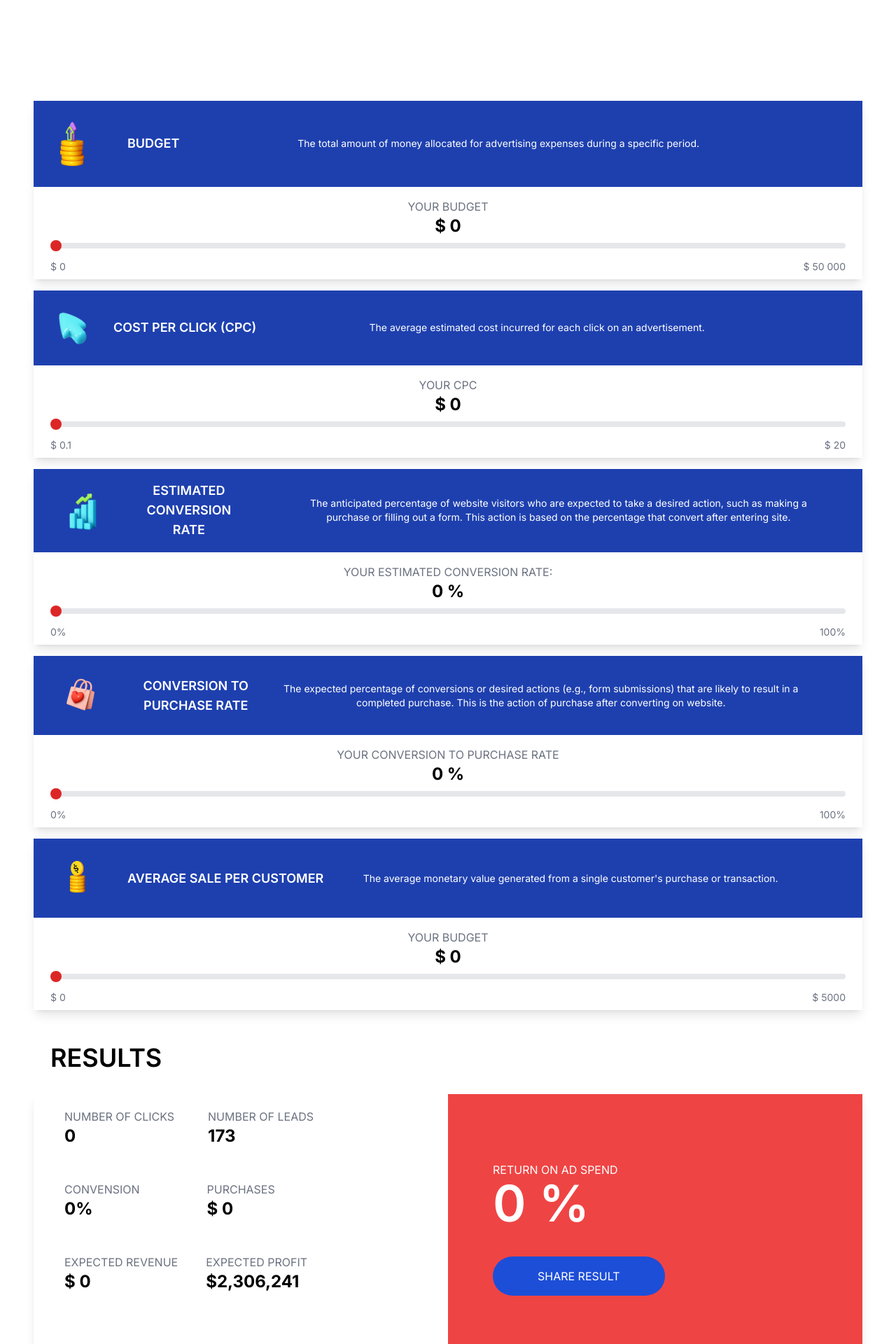
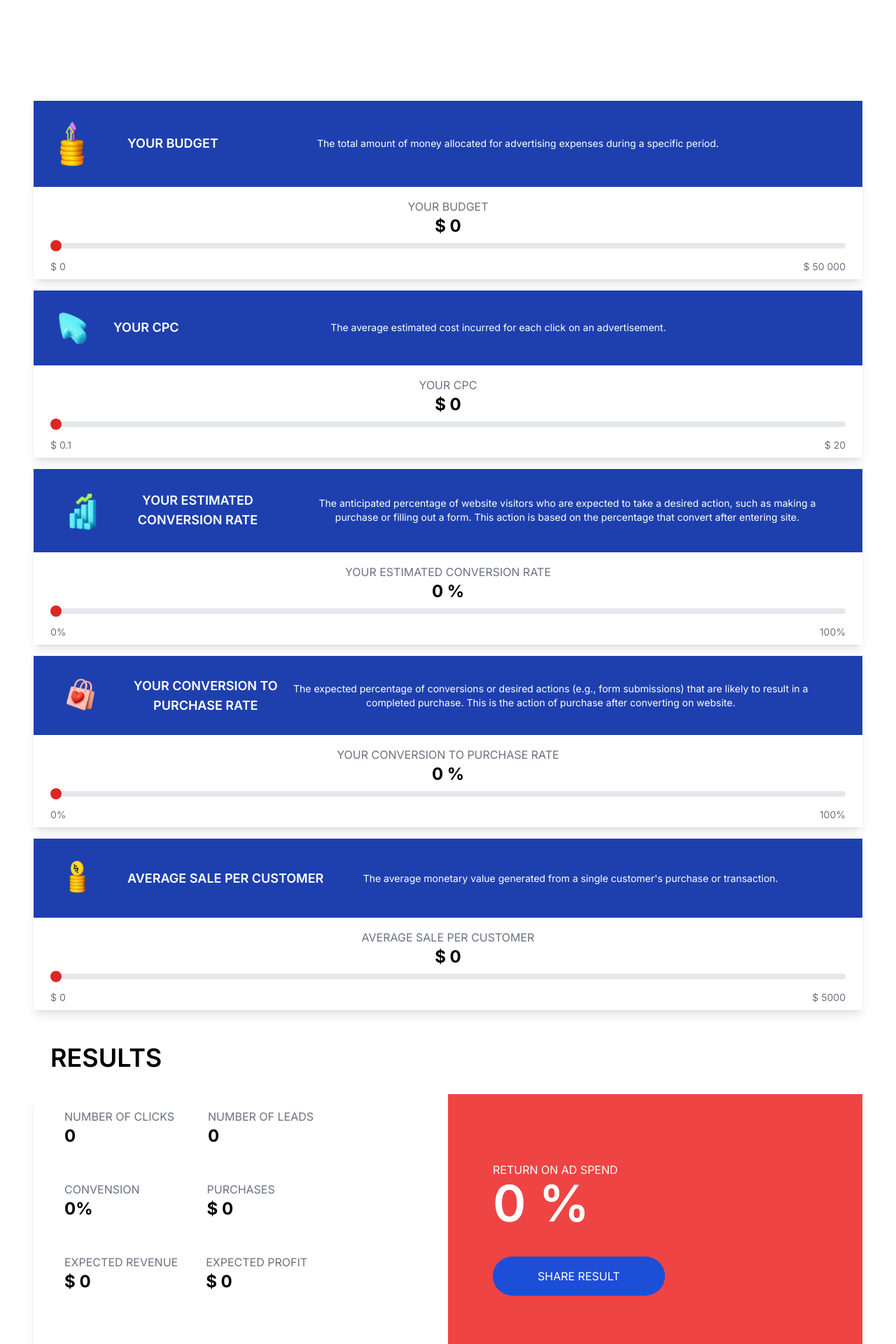
Before and after one commit to charles5991/cleverly-web, a Next.js app: page /projects in a window 1280 px wide. Shown: the top 1920 px of the page at 70% size. Built offline with nearby package versions, Linux system fonts and the light colour scheme; what tailwindcss-debug-screens would draw is missing.

Commit message:
Update page.tsx

```diff
--- a/app/projects/page.tsx
+++ b/app/projects/page.tsx
@@ -1,7 +1,5 @@
 "use client";
-import Link from "next/link";
 import React, { useState, useEffect } from "react";
-import { Navigation } from "../components/nav";
 // import { Card } from "../components/card";
 import { Card } from "../components/card";
 import { BarChart, Bar, XAxis, YAxis, Tooltip, CartesianGrid } from "recharts";
@@ -57,7 +55,7 @@ export default function ProjectsPage() {
     setPurchases(calculatedPurchases);
     setRevenue(calculatedRevenue);
     setRoas((calculatedRevenue / budgetValue) * 100);
-    setRoas((revenue / budgetValue) * 1);
+    // setRoas((revenue / budgetValue) * 1);
   }, [budget, cpc, conversionRate, conversionToPurchase, averageSale]);
 
   return (
@@ -88,7 +86,7 @@ export default function ProjectsPage() {
                       className="my-6 mx-8"
                     ></img>
                     <p className="text-white w-50 text-lg font-semibold">
-                      BUDGET
+                      YOUR BUDGET
                     </p>
                     <div className="flex-grow">
                       <p className="text-white text-sm text-center flex-grow-0 flex-shrink-0 pr-16">
@@ -132,7 +130,7 @@ export default function ProjectsPage() {
                   <div className="flex items-center bg-blue-800">
                     <img src="./cpc.png" width={50} className="my-6 mx-8"></img>
                     <p className="text-white w-50 text-lg font-semibold">
-                      COST PER CLICK (CPC)
+                      YOUR CPC
                     </p>
                     <div className="flex-grow">
                       <p className="text-white text-sm text-center flex-grow-0 flex-shrink-0 pr-16">
@@ -179,7 +177,7 @@ export default function ProjectsPage() {
                       className="my-6 mx-8"
                     ></img>
                     <p className="text-white w-50 text-lg font-semibold pr-20">
-                      ESTIMATED CONVERSION RATE
+                      YOUR ESTIMATED CONVERSION RATE
                     </p>
                     <div className="flex-grow">
                       <p className="text-white text-sm text-center flex-grow-0 flex-shrink-0 pr-16">
@@ -191,7 +189,7 @@ export default function ProjectsPage() {
                     </div>
                   </div>
                   <label className="block text-gray-500 px-6 pb-2">
-                    YOUR ESTIMATED CONVERSION RATE:
+                    YOUR ESTIMATED CONVERSION RATE
                     <p className="font-bold text-2xl text-black">
                       {conversionRate} %
                     </p>
@@ -229,7 +227,7 @@ export default function ProjectsPage() {
                       className="my-6 mx-8"
                     ></img>
                     <p className="text-white w-50 text-lg font-semibold">
-                      CONVERSION TO PURCHASE RATE
+                      YOUR CONVERSION TO PURCHASE RATE
                     </p>
                     <div className="flex-grow">
                       <p className="text-white text-sm text-center flex-grow-0 flex-shrink-0 pr-16">
@@ -289,7 +287,7 @@ export default function ProjectsPage() {
                     </div>
                   </div>
                   <label className="block text-gray-500 px-6 pb-2">
-                    YOUR BUDGET
+                    AVERAGE SALE PER CUSTOMER
                     <p className="font-bold text-2xl text-black">
                       $ {averageSale}{" "}
                     </p>
@@ -343,7 +341,12 @@ export default function ProjectsPage() {
                         </div>
                         <div className="block text-gray-500 px-6 pb-2">
                           <p>NUMBER OF LEADS</p>
-                          <p className="font-bold text-2xl text-black">173</p>
+                          <p className="font-bold text-2xl text-black">
+                            {" "}
+                            {conversions.toLocaleString("en-US", {
+                              maximumFractionDigits: 0,
+                            })}
+                          </p>
                         </div>
                       </div>
                     </div>
@@ -384,7 +387,10 @@ export default function ProjectsPage() {
                         <div className="block text-gray-500 px-4 pb-2">
                           <p>EXPECTED PROFIT</p>
                           <p className="font-bold text-2xl text-black">
-                            $2,306,241
+                            ${" "}
+                            {(revenue - budget[0]).toLocaleString("en-US", {
+                              maximumFractionDigits: 0,
+                            })}
                           </p>
                         </div>
                       </div>
```
